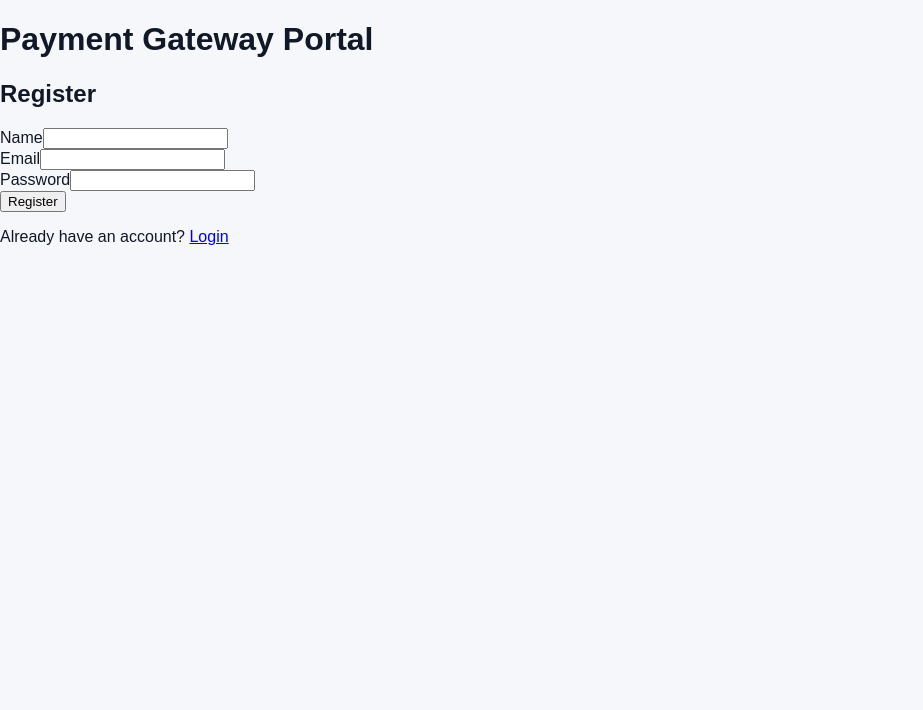
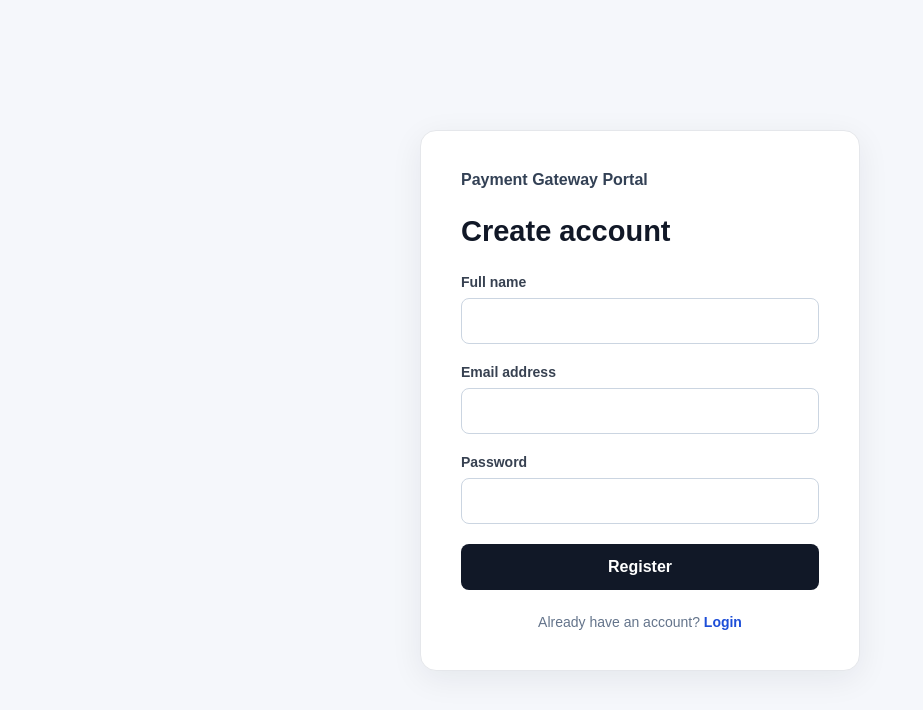
Before and after one commit to Aryannnn11/Payment-gateway-portal, a React (Vite) app in the folder client/: page /register in a window 1280 px wide. Shown: the top 710 px of the page, without its empty margins (0-923 px from the left). Built offline with nearby package versions, Linux system fonts and the light colour scheme; no server answers.

Commit message:
Apply auth page layout and styling to Register.jsx

```diff
--- a/client/src/pages/Register.jsx
+++ b/client/src/pages/Register.jsx
@@ -1,5 +1,6 @@
 import { useState } from "react";
 import { Link, useNavigate } from "react-router-dom";
+import "./Auth.css";
 
 const API_URL = import.meta.env.VITE_API_URL || "http://localhost:5000";
 
@@ -15,7 +16,6 @@ function Register() {
         event.preventDefault();
         setMessage("");
         setLoading(true);
-
         try {
             const response = await fetch(`${API_URL}/api/users/register`, {
                 method: "POST",
@@ -37,27 +37,29 @@ function Register() {
     };
 
     return (
-        <div>
-            <h1>Payment Gateway Portal</h1>
-            <h2>Register</h2>
+        <main className="auth-page">
+            <section className="auth-card">
+                <h1 className="auth-brand">Payment Gateway Portal</h1>
+                <h2>Create account</h2>
                 <form onSubmit={handleSubmit}>
-                <div>
-                    <label htmlFor="register-name">Name</label>
-                    <input id="register-name" type="text" required value={name} onChange={(event) => setName(event.target.value)} />
+                    <div className="auth-field">
+                        <label htmlFor="register-name">Full name</label>
+                        <input id="register-name" type="text" autoComplete="name" required value={name} onChange={(event) => setName(event.target.value)} />
                     </div>
-                <div>
-                    <label htmlFor="register-email">Email</label>
-                    <input id="register-email" type="email" required value={email} onChange={(event) => setEmail(event.target.value)} />
+                    <div className="auth-field">
+                        <label htmlFor="register-email">Email address</label>
+                        <input id="register-email" type="email" autoComplete="email" required value={email} onChange={(event) => setEmail(event.target.value)} />
                     </div>
-                <div>
+                    <div className="auth-field">
                         <label htmlFor="register-password">Password</label>
-                    <input id="register-password" type="password" required minLength={8} value={password} onChange={(event) => setPassword(event.target.value)} />
+                        <input id="register-password" type="password" autoComplete="new-password" required minLength={8} value={password} onChange={(event) => setPassword(event.target.value)} />
                     </div>
-                {message && <p role="alert">{message}</p>}
-                <button type="submit" disabled={loading}>{loading ? "Creating account..." : "Register"}</button>
+                    {message && <p className="auth-error" role="alert">{message}</p>}
+                    <button className="auth-submit" type="submit" disabled={loading}>{loading ? "Creating account..." : "Register"}</button>
                 </form>
-            <p>Already have an account? <Link to="/login">Login</Link></p>
-        </div>
+                <p className="auth-footer">Already have an account? <Link to="/login">Login</Link></p>
+            </section>
+        </main>
     );
 }
 
```
Lines whose indentation alone changed are shown as unchanged.
